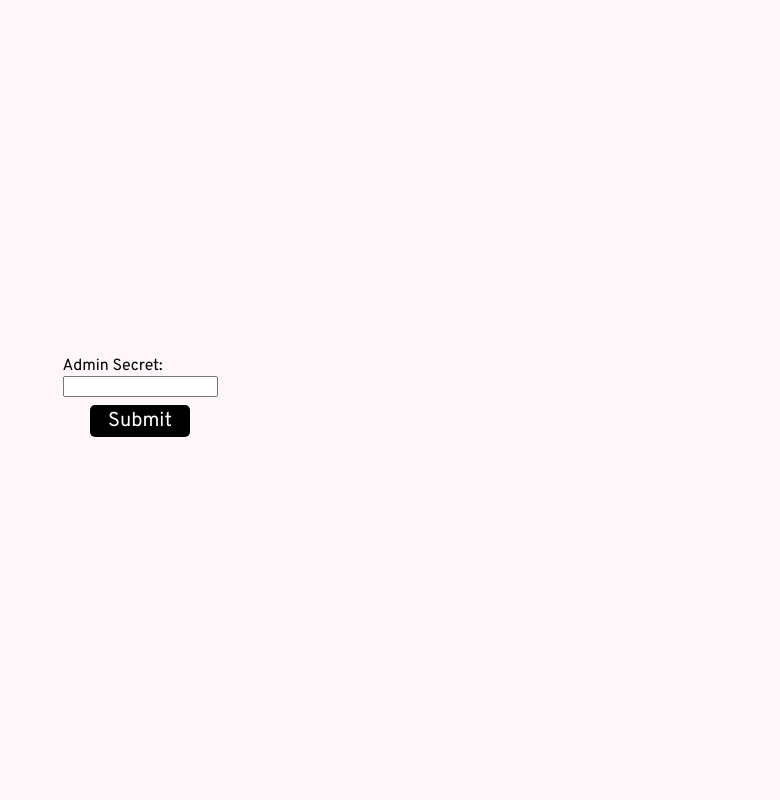
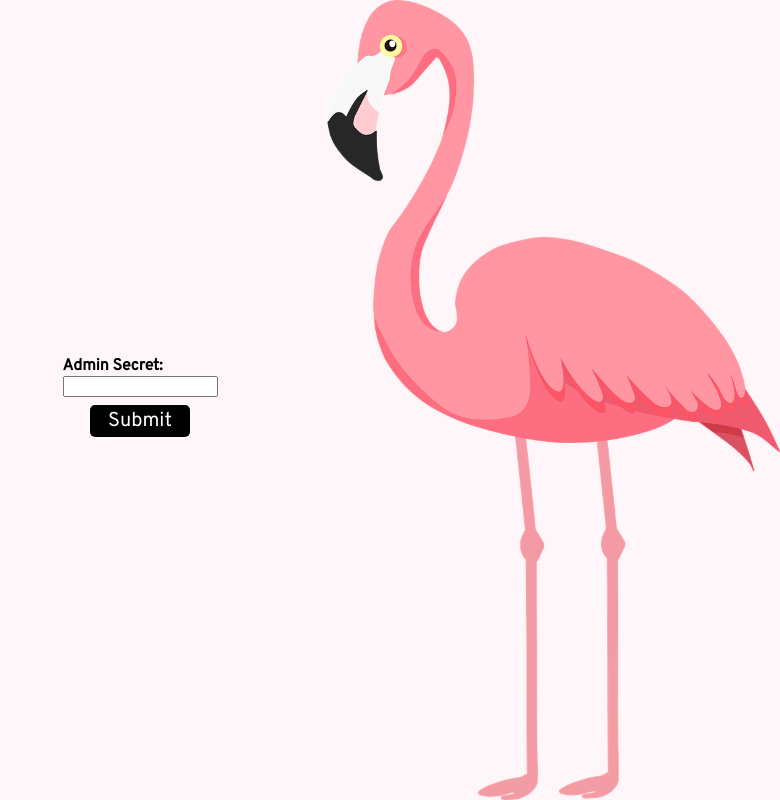
Before and after one commit to Holmkvists/restaurant, a React (Create React App) app: page /adminPage in a window 1280 px wide. Shown: the whole page, without its empty margins (500-1280 px from the left). Built offline with nearby package versions, Linux system fonts and the light colour scheme.

Commit message:
Added styling to adminPage

```diff
--- a/src/pages/AdminPage/AdminLogin/styles/adminLogin.css
+++ b/src/pages/AdminPage/AdminLogin/styles/adminLogin.css
@@ -2,6 +2,9 @@
   display: flex;
   flex-direction: column;
   justify-content: center;
+}
+.admin__login label {
+  font-weight: bold;
 }
 .admin__login .generic__btn__div {
   display: flex;
--- a/src/pages/AdminPage/AdminLogin/styles/adminLogin.scss
+++ b/src/pages/AdminPage/AdminLogin/styles/adminLogin.scss
@@ -1,14 +1,17 @@
-.admin__login{
- display: flex;
- flex-direction: column;
- justify-content: center;
-.generic__btn__div{
+.admin__login {
+  display: flex;
+  flex-direction: column;
+  justify-content: center;
+  label {
+    font-weight: bold;
+  }
+  .generic__btn__div {
     display: flex;
     justify-content: center;
     padding: 5%;
-}
-p{
+  }
+  p {
     text-align: center;
     color: red;
+  }
 }
-}
--- a/src/pages/AdminPage/styles/adminPage.css
+++ b/src/pages/AdminPage/styles/adminPage.css
@@ -7,4 +7,8 @@ body .admin__wrapper {
   justify-content: center;
   align-items: center;
   height: 100vh;
+  background-image: url("/public/assets/logo/flamingo-logo.png");
+  background-repeat: no-repeat;
+  background-size: contain;
+  background-position: right;
 }/*# sourceMappingURL=adminPage.css.map */
--- a/src/pages/AdminPage/styles/adminPage.scss
+++ b/src/pages/AdminPage/styles/adminPage.scss
@@ -7,5 +7,9 @@ body {
     justify-content: center;
     align-items: center;
     height: 100vh;
+    background-image: url("/public/assets/logo/flamingo-logo.png");
+    background-repeat: no-repeat;
+    background-size: contain;
+    background-position: right;
   }
 }
```
Also changed, not shown: 2 other files (tests, documents, lock files or other folders). Lines whose indentation alone changed are shown as unchanged.
